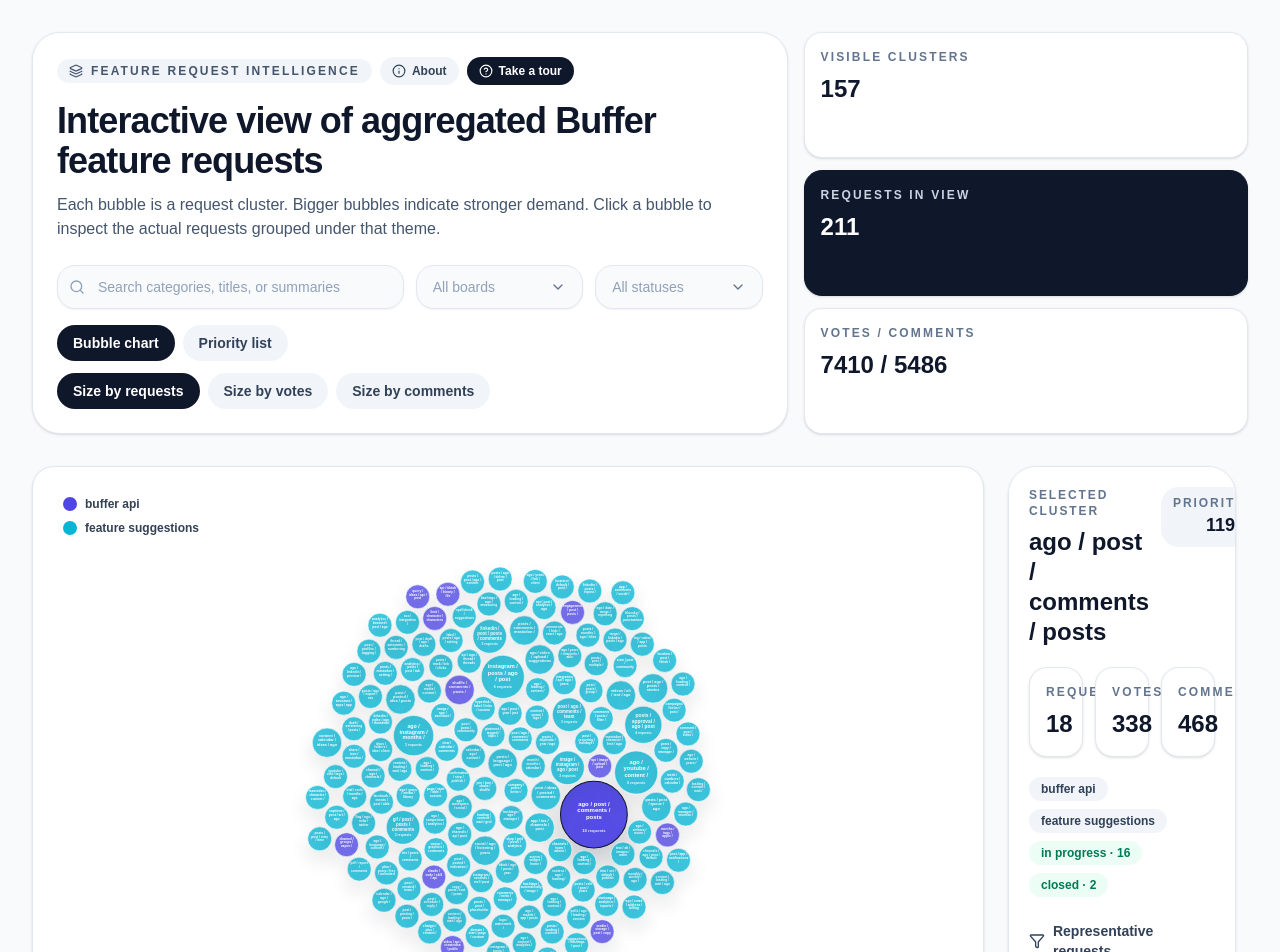
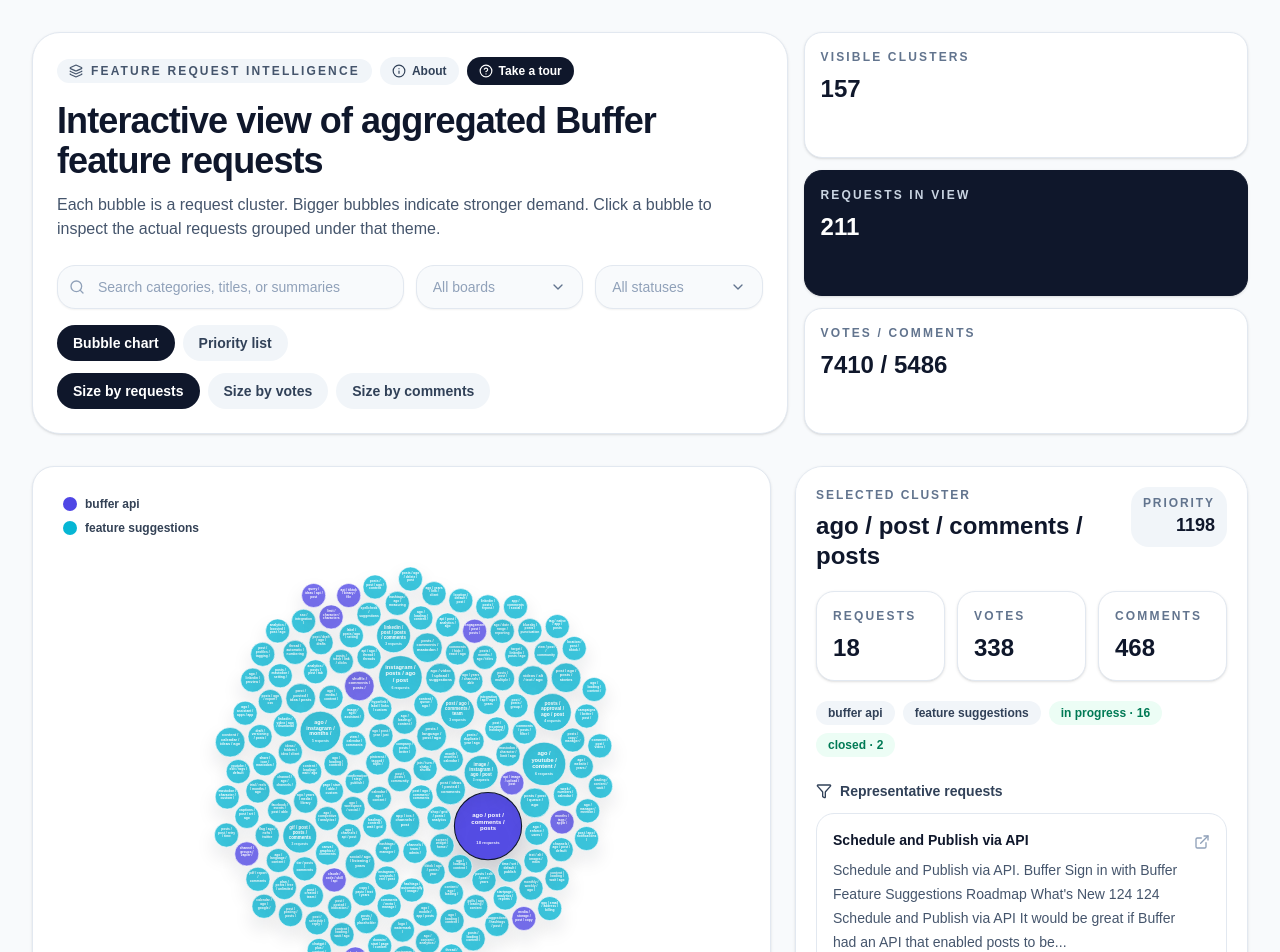
Before and after one commit to papidb/buffer-bubbles, a React (Vite) app in the folder frontend/: page / in a window 1280 px wide. Shown: the top 952 px of the page. Built offline with nearby package versions, Linux system fonts and the light colour scheme.

Commit message:
fix: sizing

```diff
--- a/frontend/src/App.tsx
+++ b/frontend/src/App.tsx
@@ -380,7 +380,7 @@
   }, []);
 
   return (
-    <div ref={wrapperRef} className="relative h-[70vh] min-h-[560px] w-full self-start overflow-hidden rounded-3xl border border-slate-200 bg-white p-3 shadow-sm">
+    <div ref={wrapperRef} className="relative h-full w-full overflow-hidden p-3">
       <canvas
         ref={canvasRef}
         className="h-full w-full"
@@ -549,7 +549,7 @@
   sortKey: SortKey;
 }) {
   return (
-    <div className="h-[70vh] min-h-[560px] w-full self-start overflow-y-auto rounded-3xl border border-slate-200 bg-white p-3 shadow-sm">
+    <div className="h-full w-full overflow-y-auto p-3" style={{ scrollbarGutter: "stable" }}>
       {clusters.length === 0 ? (
         <div className="flex h-full items-center justify-center text-sm text-slate-500">
           No clusters match the current filters.
@@ -1047,7 +1047,7 @@
         </div>
 
         <div className="grid items-start gap-6 xl:grid-cols-[1.55fr_0.95fr]">
-          <div id="tour-chart">
+          <div id="tour-chart" className="h-[70vh] min-h-[560px] w-full self-start overflow-hidden rounded-3xl border border-slate-200 bg-white shadow-sm">
             {viewMode === "chart" ? (
               <BubbleChart
                 data={clusters}
```
